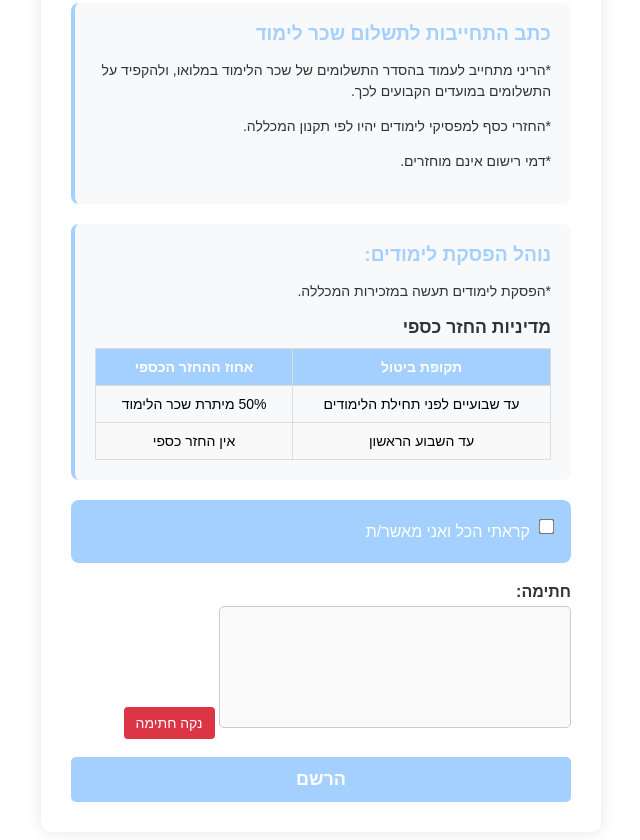
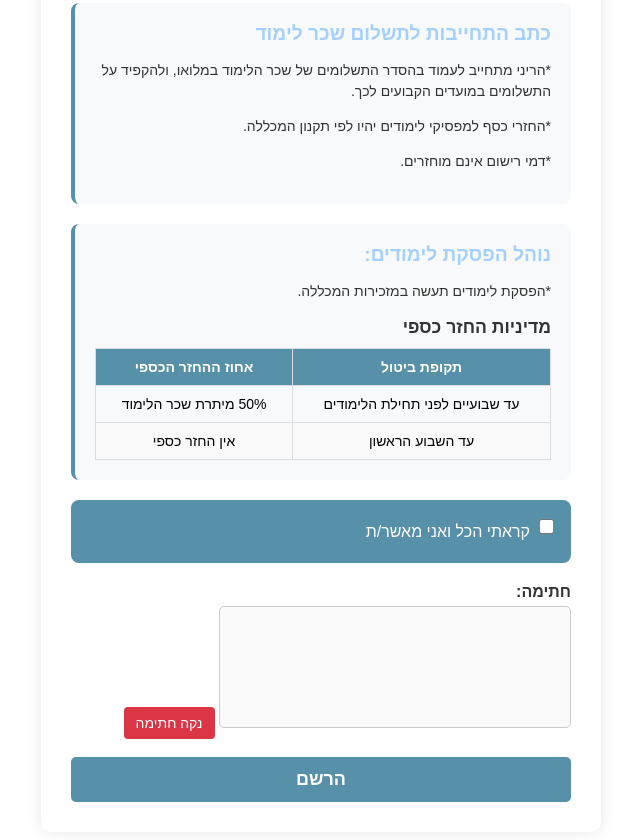
Before and after one commit to HA11723/Collage-Form, a website: page public/index.html in a window 1280 px wide. Shown: the part 928-1768 px from the top of the page, without its empty margins (319-959 px from the left). Drawn offline with Linux system fonts and the light colour scheme.

Commit message:
Update styles.css

```diff
--- a/public/styles.css
+++ b/public/styles.css
@@ -19,7 +19,7 @@ body {
 }
 
 .title-box {
-    background-color: #a4d0ff;
+    background-color: #5690a9;
     padding: 20px;
     border-radius: 8px;
     text-align: center;
@@ -60,7 +60,7 @@ input, select {
 
 input:focus, select:focus {
     outline: none;
-    border-color: #a4d0ff;
+    border-color: #5690a9;
     box-shadow: 0 0 5px rgba(164, 208, 255, 0.3);
 }
 
@@ -72,7 +72,7 @@ input[type="radio"] {
 }
 
 .btn {
-    background-color: #a4d0ff;
+    background-color: #5690a9;
     color: white;
     padding: 12px;
     border: none;
@@ -85,7 +85,7 @@ input[type="radio"] {
 }
 
 .btn:hover {
-    background-color: #007bff;
+    background-color: #5690a9;
     transform: translateY(-1px);
 }
 
@@ -121,7 +121,7 @@ canvas {
 
 /* Agreement box styling */
 .agreement-box {
-    background-color: #a4d0ff;
+    background-color: #5690a9;
     padding: 15px;
     border-radius: 8px;
     color: white;
@@ -151,7 +151,7 @@ canvas {
     padding: 20px;
     border-radius: 8px;
     margin: 20px 0;
-    border-left: 4px solid #a4d0ff;
+    border-left: 4px solid #5690a9;
 }
 
 .commitment-section h3, .cancellation-section h3 {
@@ -189,7 +189,7 @@ canvas {
 }
 
 .refund-table th {
-    background-color: #a4d0ff;
+    background-color: #5690a9;
     color: white;
     font-weight: bold;
 }
```
